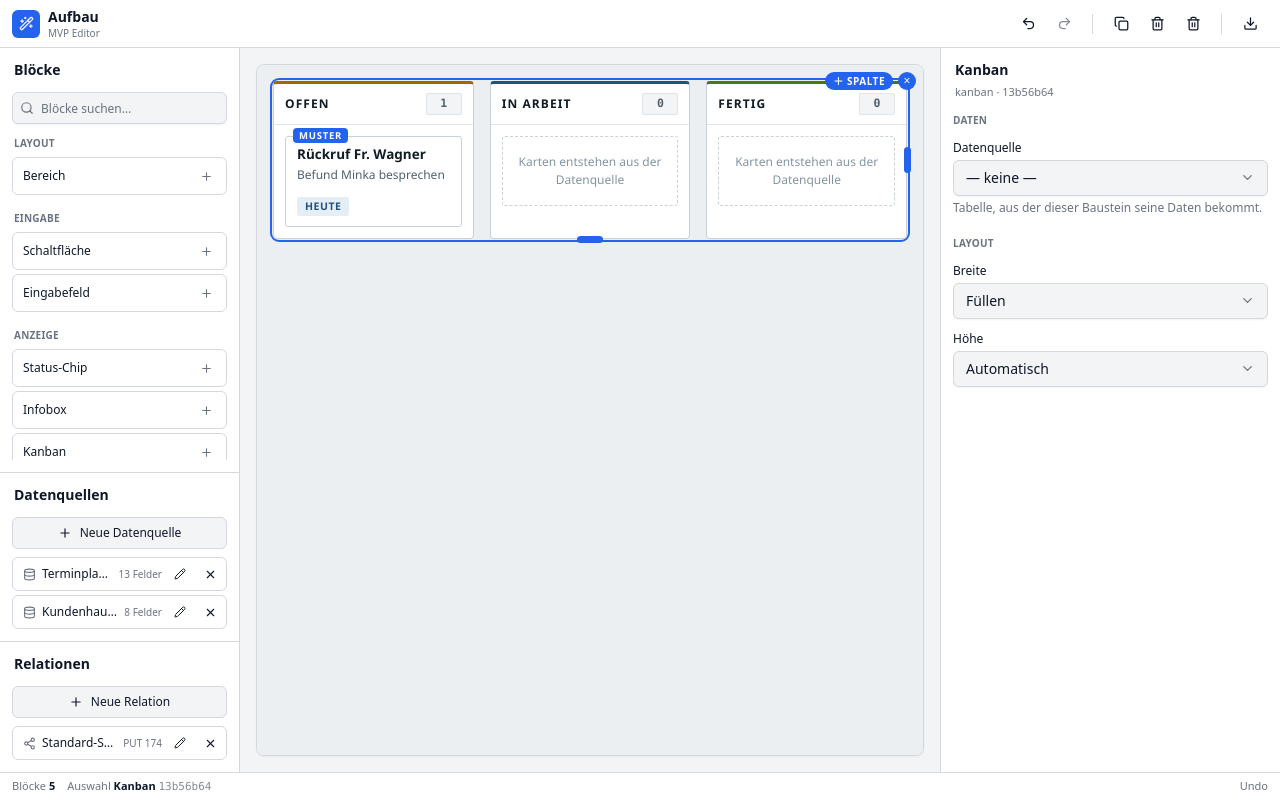
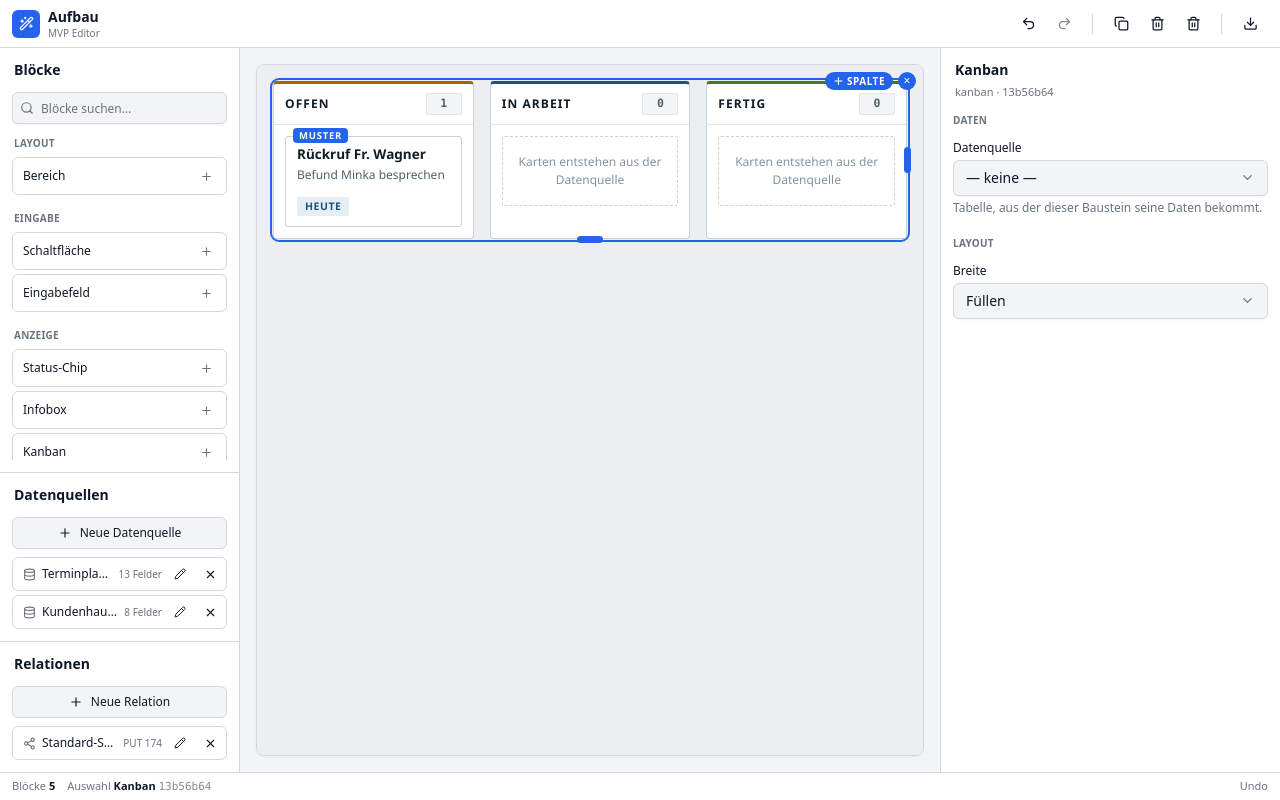
Before and after one commit to Maycetin1205/EditorAufbau, a React (Vite) app: page / in a window 1280 px wide. Both pictures are taken after a click on the button "Kanban". Built offline with nearby package versions, Linux system fonts and the light colour scheme.

Commit message:
P1.3-Korrektur: Hoehe NUR per Anfasser (Doppelklick = automatisch), Inspector-Feld entfernt — Bedienlogik 6: nur was sich nicht zeigen laesst, steht im Inspector
Co-Authored-By: Claude Fable 5 <noreply@anthropic.com>

```diff
--- a/src/editor/canvas/BlockHost.tsx
+++ b/src/editor/canvas/BlockHost.tsx
@@ -407,7 +407,14 @@ export function BlockHost({ block, selected, onSelect, children }: BlockHostProp
           draggable={false}
           onPointerDown={(e) => startResize(e, 'height', 120)}
           onDragStart={(e) => e.preventDefault()}
-          title="Höhe ziehen"
+          onDoubleClick={(e) => {
+            // Zurück zu "automatisch" direkt am Anfasser — die Höhe hat
+            // BEWUSST kein Inspector-Feld (Bedienlogik 6: nur was sich
+            // nicht zeigen lässt, steht im Inspector).
+            e.stopPropagation()
+            editor.updateProperty(blockRef.current.id, 'height', 'auto')
+          }}
+          title="Höhe ziehen · Doppelklick: automatisch"
           style={{
             position: 'absolute',
             bottom: -4,
--- a/src/editor/inspector/LayoutSection.tsx
+++ b/src/editor/inspector/LayoutSection.tsx
@@ -8,7 +8,7 @@
 
 import type { BlockNode } from '../../core/blocks/BlockData'
 import { getBlockDefinition } from '../../core/blocks/blockRegistry'
-import { parseFlowHeight, parseFlowWidth } from '../../core/blocks/flowLayout'
+import { parseFlowWidth } from '../../core/blocks/flowLayout'
 import { useEditor } from '../../state/useEditor'
 import { TextInput } from '@/ui/atoms/text-input'
 import { Field } from '@/ui/molecules/field'
@@ -30,10 +30,9 @@ export function LayoutSection({ block, isContainer }: LayoutSectionProps) {
   // ihre Breite selbst — ein Breite-Feld hätte keine Wirkung und wäre eine
   // Täuschung.
   const locked = def?.lockedWidth !== undefined
-  // Höhe (P1.3, opt-in per Registry): nur Blöcke mit resizableHeight —
-  // Kanban: feste Höhe lässt die Karten IM Spaltenrumpf scrollen.
-  const heightable = def?.resizableHeight === true
-  const height = parseFlowHeight(block.props.height)
+  // Höhe (P1.3): BEWUSST kein Inspector-Feld (Nutzer 2026-07-10) — die
+  // Höhe lässt sich zeigen (Anfasser an der Unterkante, Doppelklick =
+  // automatisch), also gehört sie nicht in den Inspector (Bedienlogik 6).
 
   return (
     <div className="flex flex-col gap-3">
@@ -60,34 +59,6 @@ export function LayoutSection({ block, isContainer }: LayoutSectionProps) {
               onChange={(e) => {
                 const n = Number(e.currentTarget.value)
                 if (Number.isFinite(n) && n >= 40) set('width', Math.round(n))
-              }}
-            />
-          )}
-        </Field>
-      )}
-
-      {heightable && (
-        <SelectControl
-          label="Höhe"
-          value={typeof height === 'number' ? 'fest' : 'auto'}
-          options={[
-            { value: 'auto', label: 'Automatisch' },
-            { value: 'fest', label: 'Fest (px)' },
-          ]}
-          onChange={(v) => set('height', v === 'fest' ? 480 : 'auto')}
-        />
-      )}
-      {heightable && typeof height === 'number' && (
-        <Field label="Höhe in px">
-          {(field) => (
-            <TextInput
-              id={field.id}
-              type="number"
-              min={120}
-              value={String(height)}
-              onChange={(e) => {
-                const n = Number(e.currentTarget.value)
-                if (Number.isFinite(n) && n >= 120) set('height', Math.round(n))
               }}
             />
           )}
```
Also changed, not shown: 1 other file (tests, documents, lock files or other folders).
